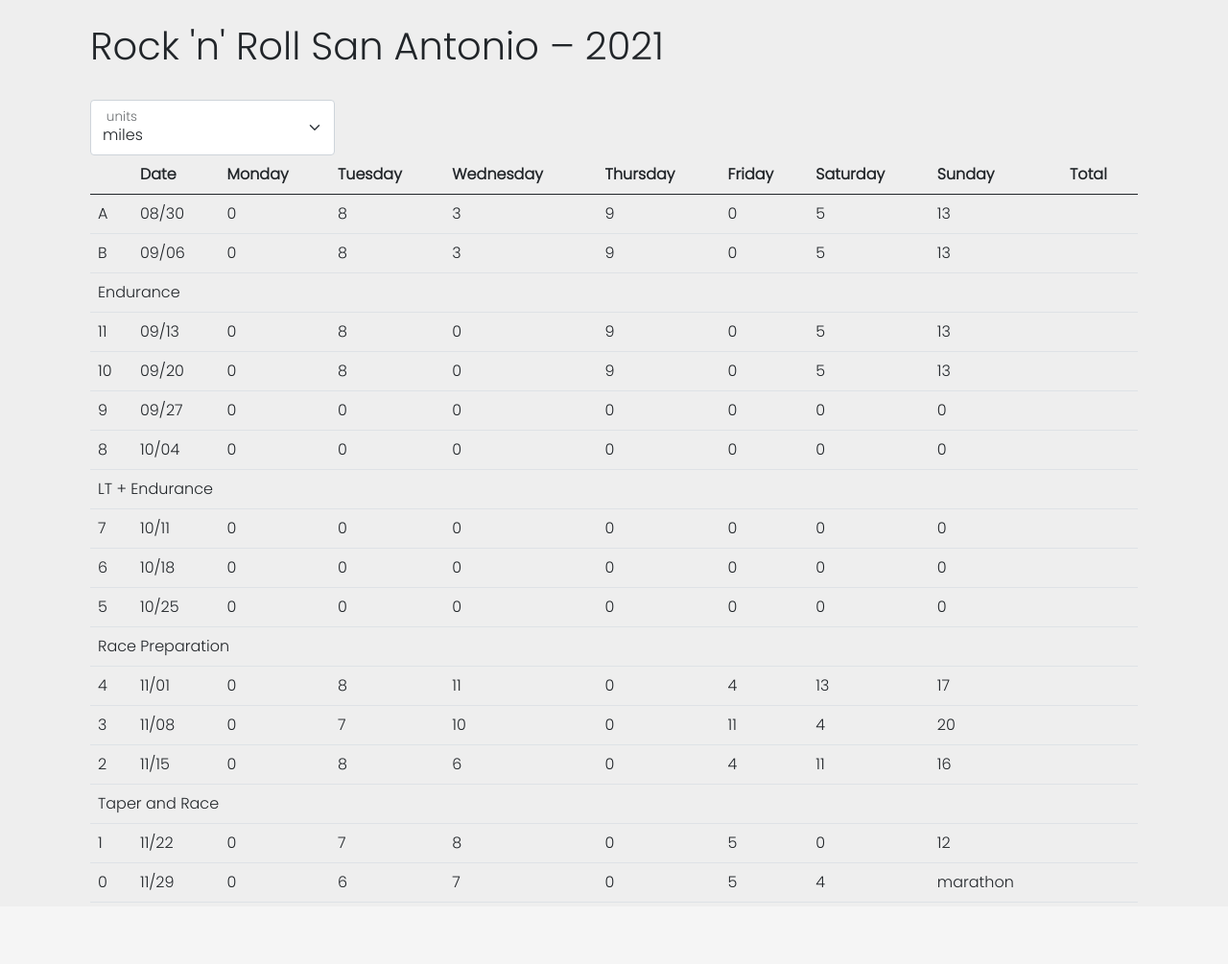
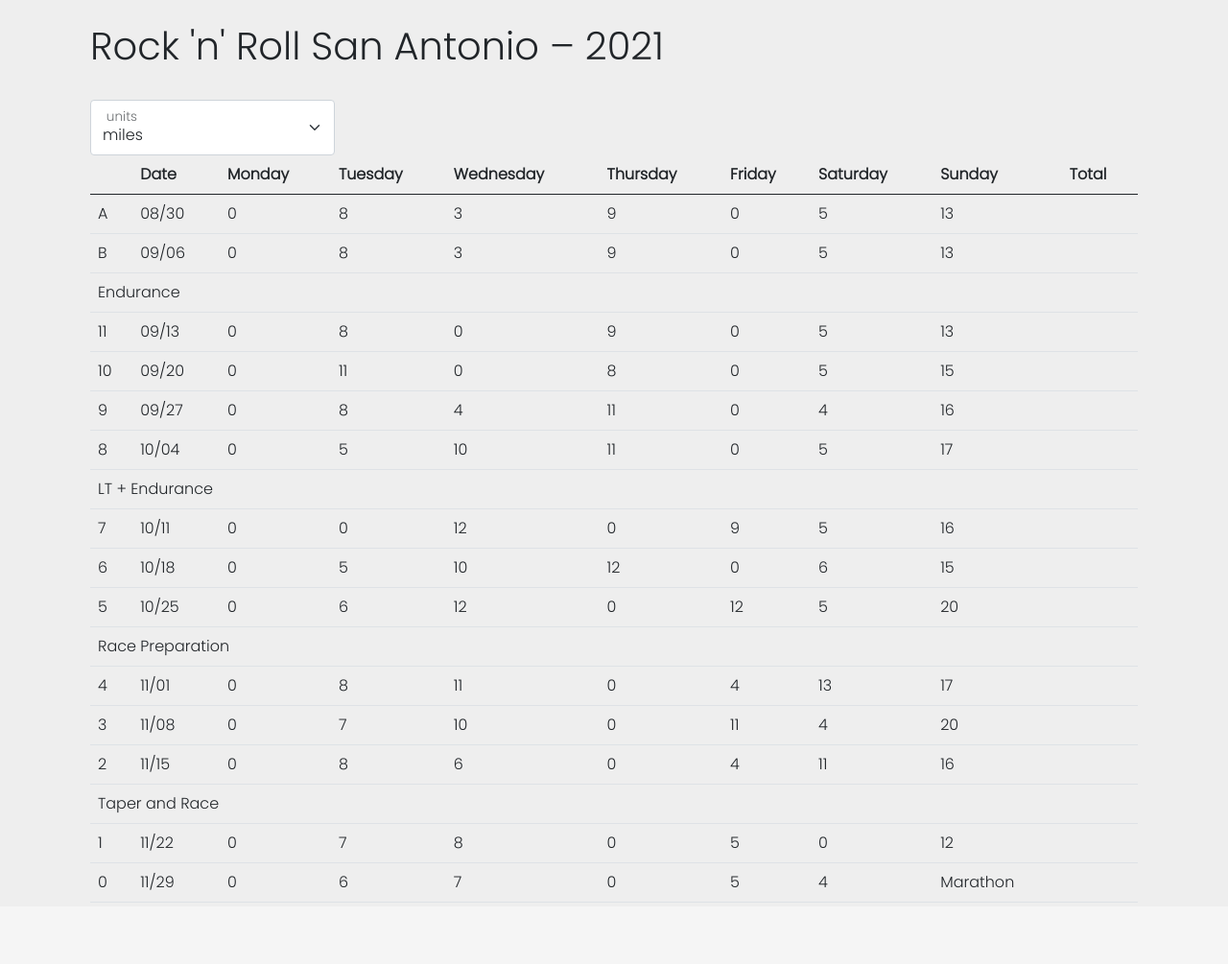
Before and after one commit to jroberts-one/julianroberts.net, a Django app: template portfolio/templates/portfolio/marathon.html in a window 1280 px wide. Shown: the part 76-1081 px from the top of the page at 96% size. Run offline with Django 3.2, Linux system fonts and the light colour scheme; the template is opened without the code that fills it, so the values that code supplies are empty.

Commit message:
update - marathon schedule

```diff
--- a/portfolio/templates/portfolio/marathon.html
+++ b/portfolio/templates/portfolio/marathon.html
@@ -1,6 +1,7 @@
 {% extends "portfolio/base.html" %}
 {% load static %}
 {% block content %}
+    <link rel="stylesheet" type="text/css" href="{% static 'portfolio/css/marathon.css' %}">
     <div class="container">
         <h1>Rock 'n' Roll San Antonio – 2021</h1>
         <br>
@@ -17,6 +18,7 @@
         </div>
         <div class="row">
             <div class="col-12">
+
                 <div class="table-responsive">
                     <table id="trainingTable" class="table table-hover">
                         <thead>
@@ -77,36 +79,36 @@
                                 <td>10</td>
                                 <td>09/20</td>
                                 <td><span class="distance restCTrain">0</span></td>
-                                <td><span class="distance medLongRun">8</span></td>
+                                <td><span class="distance medLongRun">11</span></td>
                                 <td><span class="distance restCTrain">0</span></td>
-                                <td><span class="distance lactateThres">9</span></td>
+                                <td><span class="distance lactateThres">8</span></td>
                                 <td><span class="distance restCTrain">0</span></td>
                                 <td><span class="distance recv">5</span></td>
-                                <td><span class="distance mPace">13</span></td>
+                                <td><span class="distance mPace">15</span></td>
                                 <td class="total"></td>
                             </tr>
                             <tr>
                                 <td>9</td>
                                 <td>09/27</td>
-                                <td><span class="distance">0</span></td>
-                                <td><span class="distance">0</span></td>
-                                <td><span class="distance">0</span></td>
-                                <td><span class="distance">0</span></td>
-                                <td><span class="distance">0</span></td>
-                                <td><span class="distance">0</span></td>
-                                <td><span class="distance">0</span></td>
+                                <td><span class="distance restCTrain">0</span></td>
+                                <td><span class="distance medLongRun">8</span></td>
+                                <td><span class="distance restCTrain">4</span></td>
+                                <td><span class="distance lactateThres">11</span></td>
+                                <td><span class="distance restCTrain">0</span></td>
+                                <td><span class="distance recv">4</span></td>
+                                <td><span class="distance mPace">16</span></td>
                                 <td class="total"></td>
                             </tr>
                             <tr>
                                 <td>8</td>
                                 <td>10/04</td>
-                                <td><span class="distance">0</span></td>
-                                <td><span class="distance">0</span></td>
-                                <td><span class="distance">0</span></td>
-                                <td><span class="distance">0</span></td>
-                                <td><span class="distance">0</span></td>
-                                <td><span class="distance">0</span></td>
-                                <td><span class="distance">0</span></td>
+                                <td><span class="distance restCTrain">0</span></td>
+                                <td><span class="distance medLongRun">5</span></td>
+                                <td><span class="distance restCTrain">10</span></td>
+                                <td><span class="distance lactateThres">11</span></td>
+                                <td><span class="distance restCTrain">0</span></td>
+                                <td><span class="distance recv">5</span></td>
+                                <td><span class="distance mPace">17</span></td>
                                 <td class="total"></td>
                             </tr>
                             <tr >
@@ -115,37 +117,37 @@
                             <tr>
                                 <td>7</td>
                                 <td>10/11</td>
-                                <td><span class="distance">0</span></td>
-                                <td><span class="distance">0</span></td>
-                                <td><span class="distance">0</span></td>
-                                <td><span class="distance">0</span></td>
-                                <td><span class="distance">0</span></td>
-                                <td><span class="distance">0</span></td>
-                                <td><span class="distance">0</span></td>
+                                <td><span class="distance restCTrain">0</span></td>
+                                <td><span class="distance medLongRun">0</span></td>
+                                <td><span class="distance restCTrain">12</span></td>
+                                <td><span class="distance lactateThres">0</span></td>
+                                <td><span class="distance restCTrain">9</span></td>
+                                <td><span class="distance recv">5</span></td>
+                                <td><span class="distance mPace">16</span></td>
                                 <td class="total"></td>
                             </tr>
                             <tr>
                                 <td>6</td>
                                 <td>10/18</td>
-                                <td><span class="distance">0</span></td>
-                                <td><span class="distance">0</span></td>
-                                <td><span class="distance">0</span></td>
-                                <td><span class="distance">0</span></td>
-                                <td><span class="distance">0</span></td>
-                                <td><span class="distance">0</span></td>
-                                <td><span class="distance">0</span></td>
+                                <td><span class="distance restCTrain">0</span></td>
+                                <td><span class="distance medLongRun">5</span></td>
+                                <td><span class="distance restCTrain">10</span></td>
+                                <td><span class="distance lactateThres">12</span></td>
+                                <td><span class="distance restCTrain">0</span></td>
+                                <td><span class="distance recv">6</span></td>
+                                <td><span class="distance mPace">15</span></td>
                                 <td class="total"></td>
                             </tr>
                             <tr>
                                 <td>5</td>
                                 <td>10/25</td>
-                                <td><span class="distance">0</span></td>
-                                <td><span class="distance">0</span></td>
-                                <td><span class="distance">0</span></td>
-                                <td><span class="distance">0</span></td>
-                                <td><span class="distance">0</span></td>
-                                <td><span class="distance">0</span></td>
-                                <td><span class="distance">0</span></td>
+                                <td><span class="distance restCTrain">0</span></td>
+                                <td><span class="distance medLongRun">6</span></td>
+                                <td><span class="distance restCTrain">12</span></td>
+                                <td><span class="distance lactateThres">0</span></td>
+                                <td><span class="distance restCTrain">12</span></td>
+                                <td><span class="distance recv">5</span></td>
+                                <td><span class="distance mPace">20</span></td>
                                 <td class="total"></td>
                             </tr>
                             <tr >
@@ -211,7 +213,7 @@
                                 <td><span class="distance rest">0</span></td>
                                 <td><span class="distance recvSpeed">5</span></td>
                                 <td><span class="distance recv">4</span></td>
-                                <td class="goal">marathon</td>
+                                <td class="goal">Marathon</td>
                                 <td class="total"></td>
                             </tr>
                         </tbody>
```
